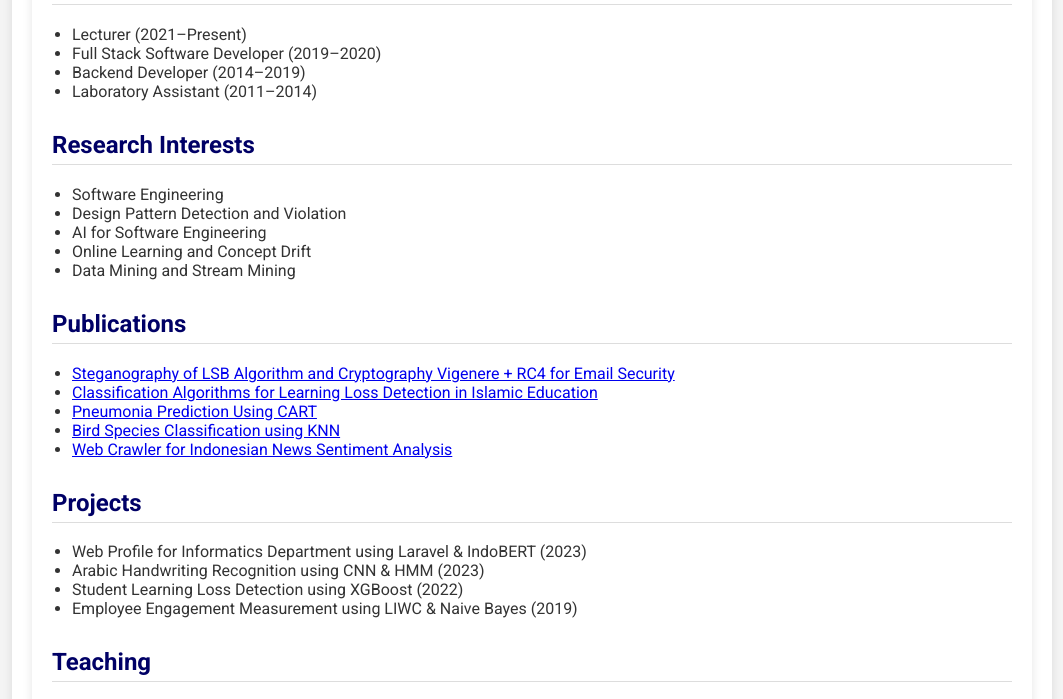
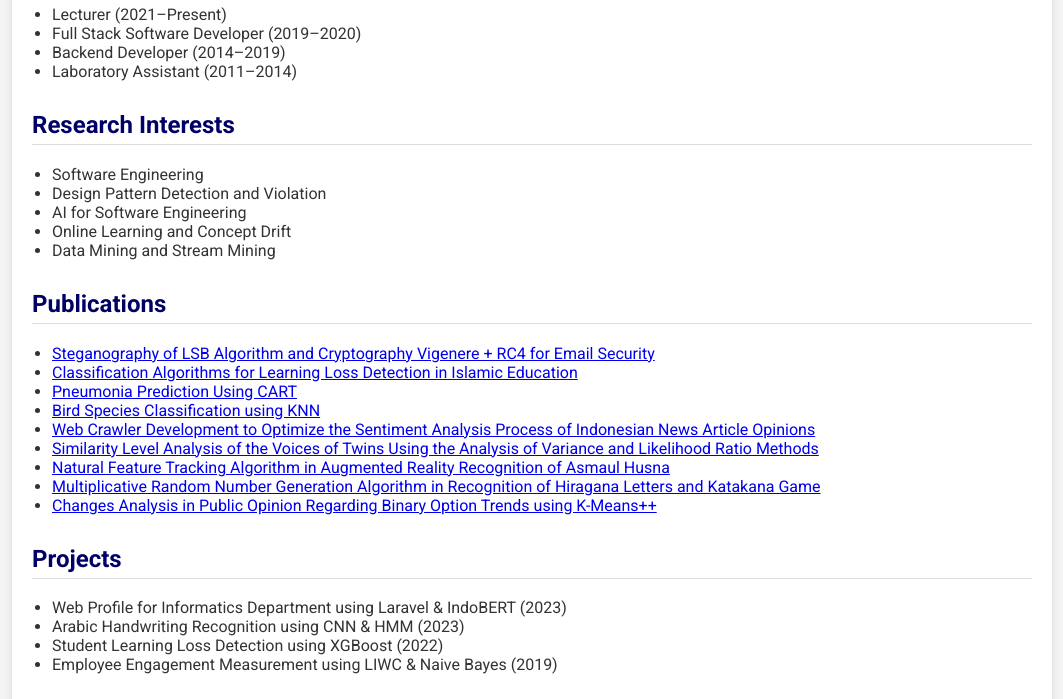
Before and after one commit to ichsanbudiman/ichsanbudiman.github.io, a plain HTML site: page index.html in a window 1280 px wide. Shown: the part 575-1274 px from the top of the page, without its empty margins (108-1171 px from the left). Drawn offline with Linux system fonts and the light colour scheme.

Commit message:
Update index.html

```diff
--- a/index.html
+++ b/index.html
@@ -67,7 +67,7 @@
 </head>
 
 <body>
-  <div class="container">
+
     <div class="container">
     <header>
       <img src="profile.jpg" alt="Ichsan Budiman's image" width="160" height="220">
@@ -121,7 +121,11 @@
         <li><a href="https://joiv.org/index.php/joiv/article/viewFile/1823/927" target="_blank">Classification Algorithms for Learning Loss Detection in Islamic Education</a></li>
         <li><a href="https://doi.org/10.1109/ICWT55831.2022.9935412" target="_blank">Pneumonia Prediction Using CART</a></li>
         <li><a href="https://doi.org/10.1109/CITSM56380.2022.9936012" target="_blank">Bird Species Classification using KNN</a></li>
-        <li><a href="https://www.doi.org/10.1109/icwt52862.2021.9678399" target="_blank">Web Crawler for Indonesian News Sentiment Analysis</a></li>
+        <li><a href="https://www.doi.org/10.1109/icwt52862.2021.9678399" target="_blank">Web Crawler Development to Optimize the Sentiment Analysis Process of Indonesian News Article Opinions</a></i>
+        <li><a href="https://doi.org/10.1109/ICWT52862.2021.9678443" target="_blank">Similarity Level Analysis of the Voices of Twins Using the Analysis of Variance and Likelihood Ratio Methods</a></i>
+        <li><a href="https://doi.org/10.1109/ICWT58823.2023.10335473" target="_blank">Natural Feature Tracking Algorithm in Augmented Reality Recognition of Asmaul Husna</a></i>
+	      <li><a href="https://doi.org/10.1109/ICCED60214.2023.10425132" target="_blank">Multiplicative Random Number Generation Algorithm in Recognition of Hiragana Letters and Katakana Game</a></li>
+	      <li><a href="https://doi.org/10.1109/ICCED60214.2023.10425589" target="_blank">Changes Analysis in Public Opinion Regarding Binary Option Trends using K-Means++</a></li>
       </ul>
     </section>
 
```
